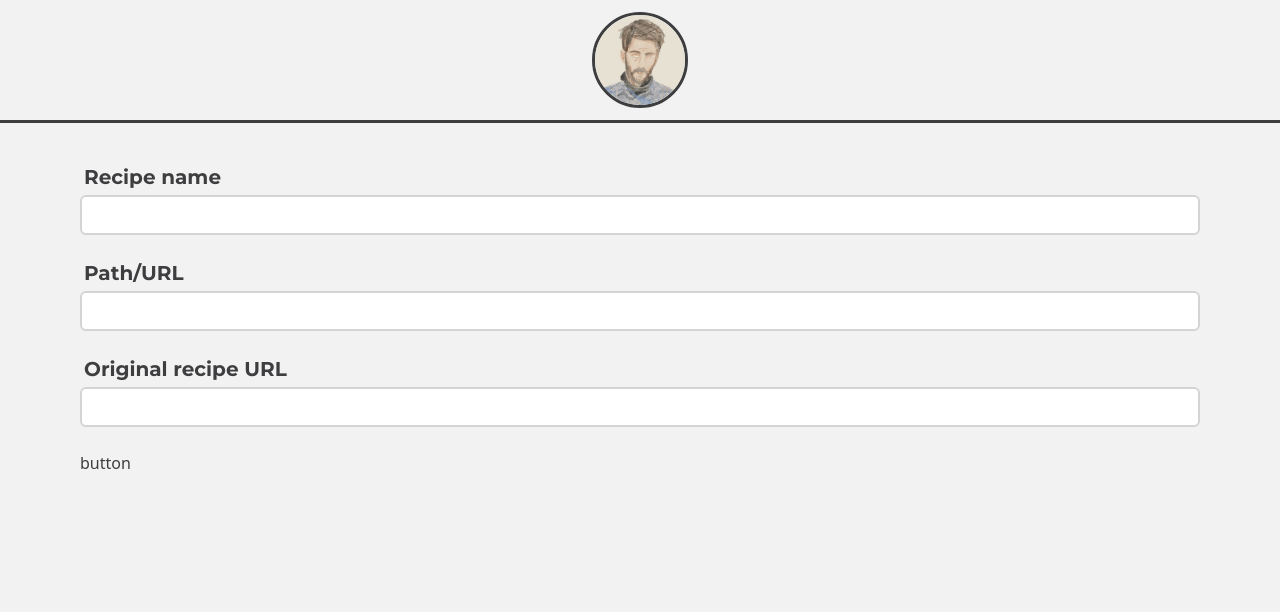
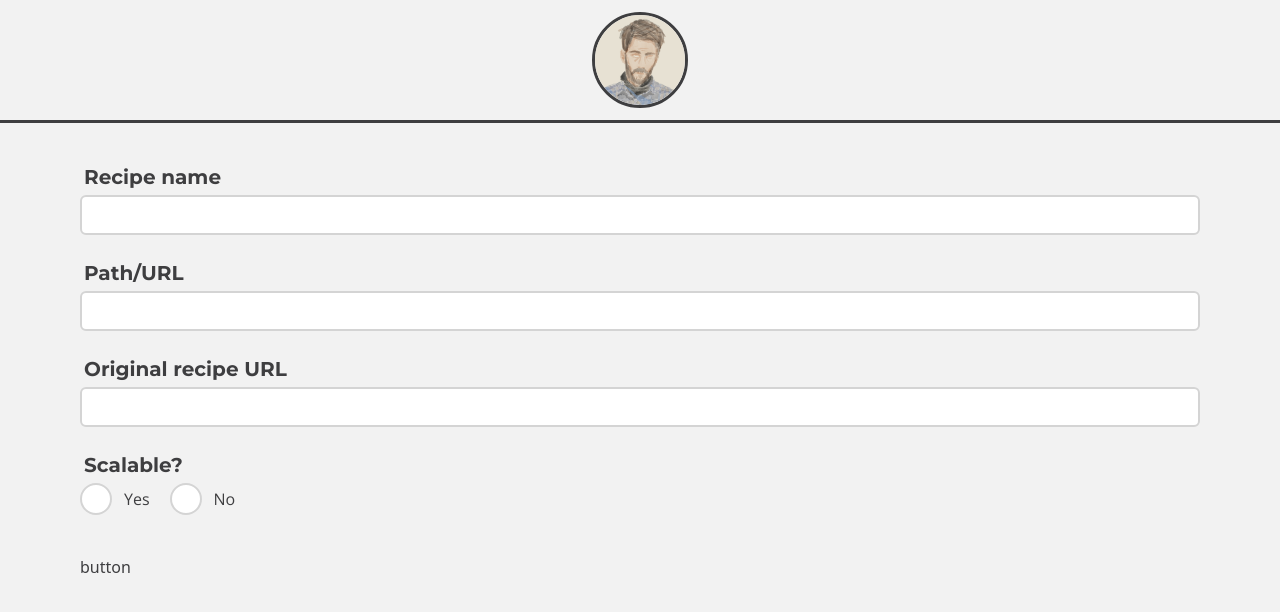
Before and after one commit to adierker/andydierkerdotcom-experimental, a Next.js app: page /admin in a window 1280 px wide. Shown: the top 612 px of the page. Built offline with nearby package versions, Linux system fonts and the light colour scheme.

Commit message:
set up styles for radio button select, still need to extract it into its own component

```diff
--- a/src/components/Input/Input.tsx
+++ b/src/components/Input/Input.tsx
@@ -30,7 +30,7 @@ export const Input = forwardRef<HTMLInputElement, InputProps>(({
         ref={ref}
         autoComplete="off"
         spellCheck="false"
-        className={`drkr-input-focus border ${error ? 'border-drkr-green' : 'border-drkr-mid-gray'} border-2 focus-visible:border-drkr-black h-10 px-2  body-font w-full ${className}`}
+        className={`drkr-input-focus ${error ? 'border-drkr-green' : 'border-drkr-mid-gray'} border-2 h-10 px-2  body-font w-full ${className}`}
         {...rest}
       />
       <div className="min-h-5 mr-1 mt-1 text-sm text-drkr-green text-right">{error && error.message}</div>
--- a/src/pages/admin.tsx
+++ b/src/pages/admin.tsx
@@ -51,7 +51,36 @@ export const Admin = () => {
             {...register('url')}
           />
 
-          <button type="submit">button</button>
+          <>
+            <div className="text-xl headline-spaced-font mr-3 ml-1 mb-1 block">
+              Scalable?
+            </div>
+            <div className="flex flex-row items-center">
+              <input
+                id="yes"
+                type="radio"
+                value="true"
+                className="appearance-none border-drkr-mid-gray sq-8 border-2 rounded-full bg-drkr-white checked:bg-drkr-green radio-inset cursor-pointer drkr-radio-focus"
+                {...register("yesno", { required: true })}
+              />
+              <label htmlFor="yes" className="body-font ml-3 mr-5">
+                Yes
+              </label>
+              <input
+                id="no"
+                type="radio"
+                value="false"
+                className="appearance-none border-drkr-mid-gray sq-8 border-2 rounded-full bg-drkr-white checked:bg-drkr-green radio-inset cursor-pointer drkr-radio-focus"
+                {...register("yesno", { required: true })}
+              />
+              <label htmlFor="no" className="body-font ml-3">
+                No
+              </label>
+            </div>
+          </>
+
+
+          <button className="mt-10 block" type="submit">button</button>
 
         </form>
 
--- a/src/styles/global.css
+++ b/src/styles/global.css
@@ -15,6 +15,7 @@ body {
   .body-font { font-family: 'Open Sans', sans-serif; }
   .headline-font { letter-spacing: -0.12312rem; font-family: 'Montserrat', sans-serif; }
   .headline-spaced-font { font-family: 'Montserrat', sans-serif; }
+  .radio-inset { box-shadow: 0px 0px 0px 4px #fff inset; }
 
   /* when you highlight text with mouse */
   *::selection { background: #2a9d8f; color: #fff; }
@@ -102,7 +103,17 @@ body {
   .drkr-input-focus {
     @apply drkr-focus;
     @apply focus-visible:bg-drkr-white;
+    @apply focus-visible:border-drkr-black;
     @apply focus-visible:ring-offset-0;
+  }
+  .drkr-radio-focus {
+    @apply drkr-focus;
+    @apply focus-visible:border-drkr-black;
+    @apply focus-visible:bg-drkr-white;
+    @apply focus-visible:ring-offset-0;
+    @apply focus-visible:checked:bg-drkr-green;
+    @apply focus-visible:checked:ring-inset;
+    @apply focus-visible:checked:ring-drkr-white;
   }
   .text-drkr-hover {
     @apply hover:text-drkr-green transition duration-300;
```
